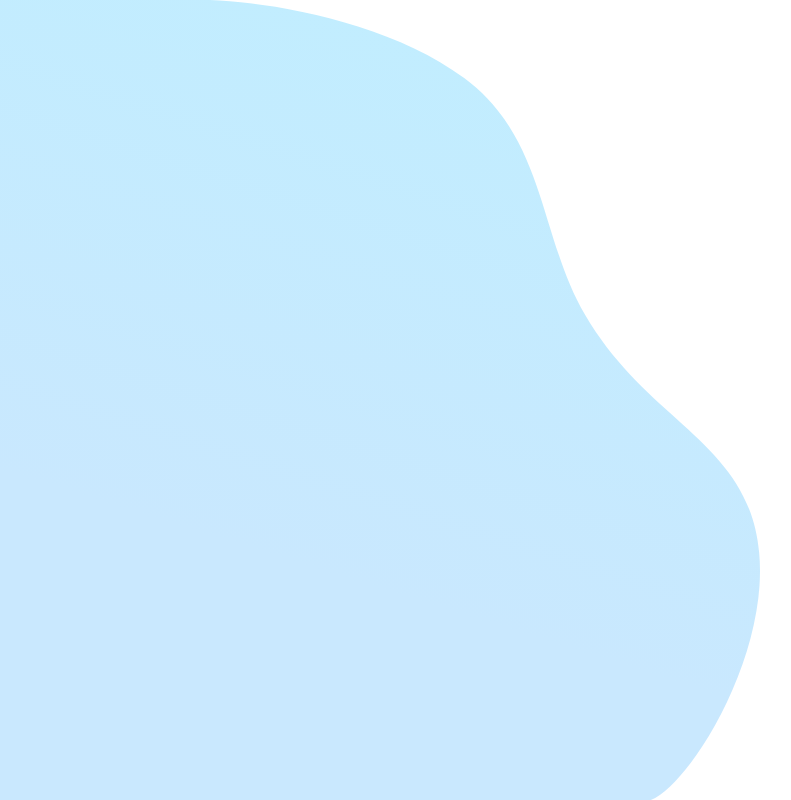
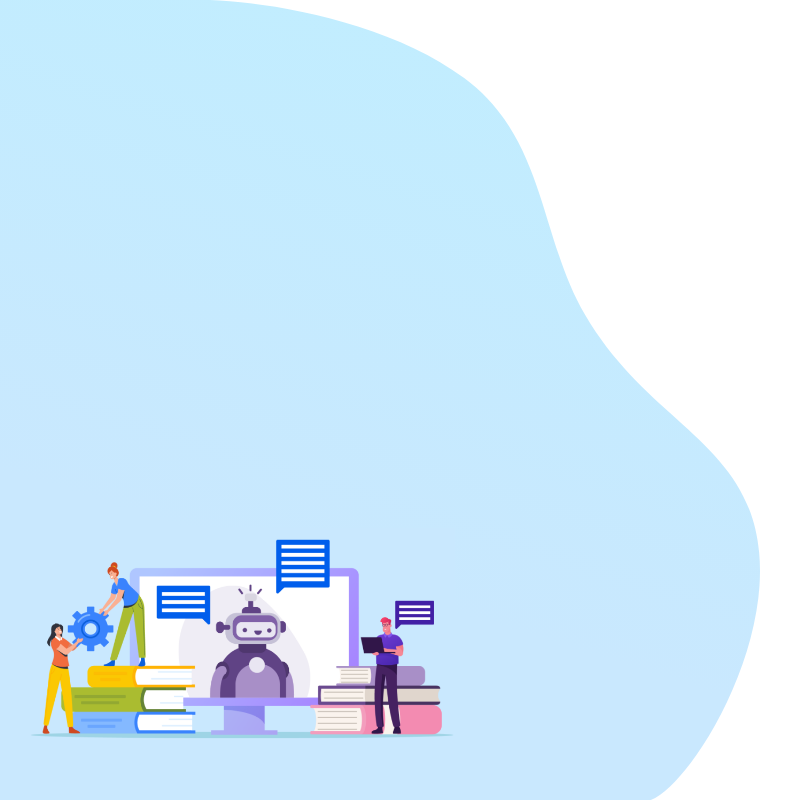
Before and after one commit to githubmor/ai-learn, a Next.js app: page / in a window 1280 px wide. Shown: the whole page, without its empty margins (4-795 px from the left). Built offline with nearby package versions, Linux system fonts and the light colour scheme.

Commit message:
add main-pic image

```diff
--- a/app/components/index.ts
+++ b/app/components/index.ts
@@ -1 +1,2 @@
 export * from "./icons"
+export * from "./pic"
--- /dev/null
+++ b/app/components/pic/index.ts
@@ -0,0 +1 @@
+export * from './main-pic'
--- /dev/null
+++ b/app/components/pic/main-pic/index.tsx
@@ -0,0 +1,11 @@
+import Image from 'next/image';
+import * as React from 'react';
+
+
+export function MainPic () {
+  return (
+    <div className=" portrait:hidden w-1/3 aspect-video absolute left-8 bottom-8">
+      <Image src="/ai-bg.png" fill alt="ai-bg" />
+    </div>
+  );
+}
--- a/app/page.tsx
+++ b/app/page.tsx
@@ -1,4 +1,9 @@
+import { MainPic } from "./components";
 
 export default function Home() {
-  return <main className="bg-curve h-screen w-screen"></main>;
+  return (
+    <main className="bg-curve h-screen w-screen">
+      <MainPic />
+    </main>
+  );
 }
```
Also changed, not shown: public/ai-bg.png (added).
